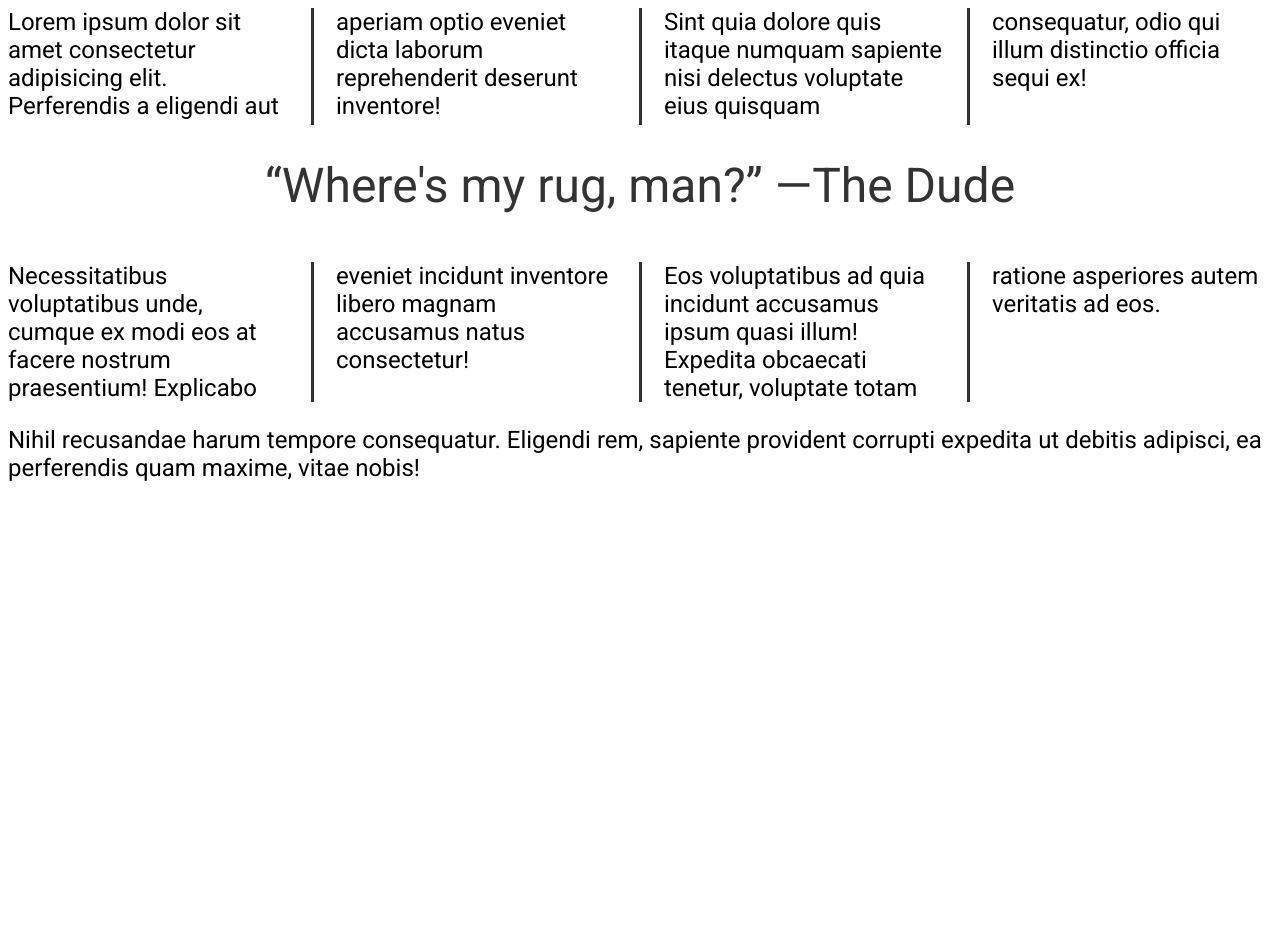
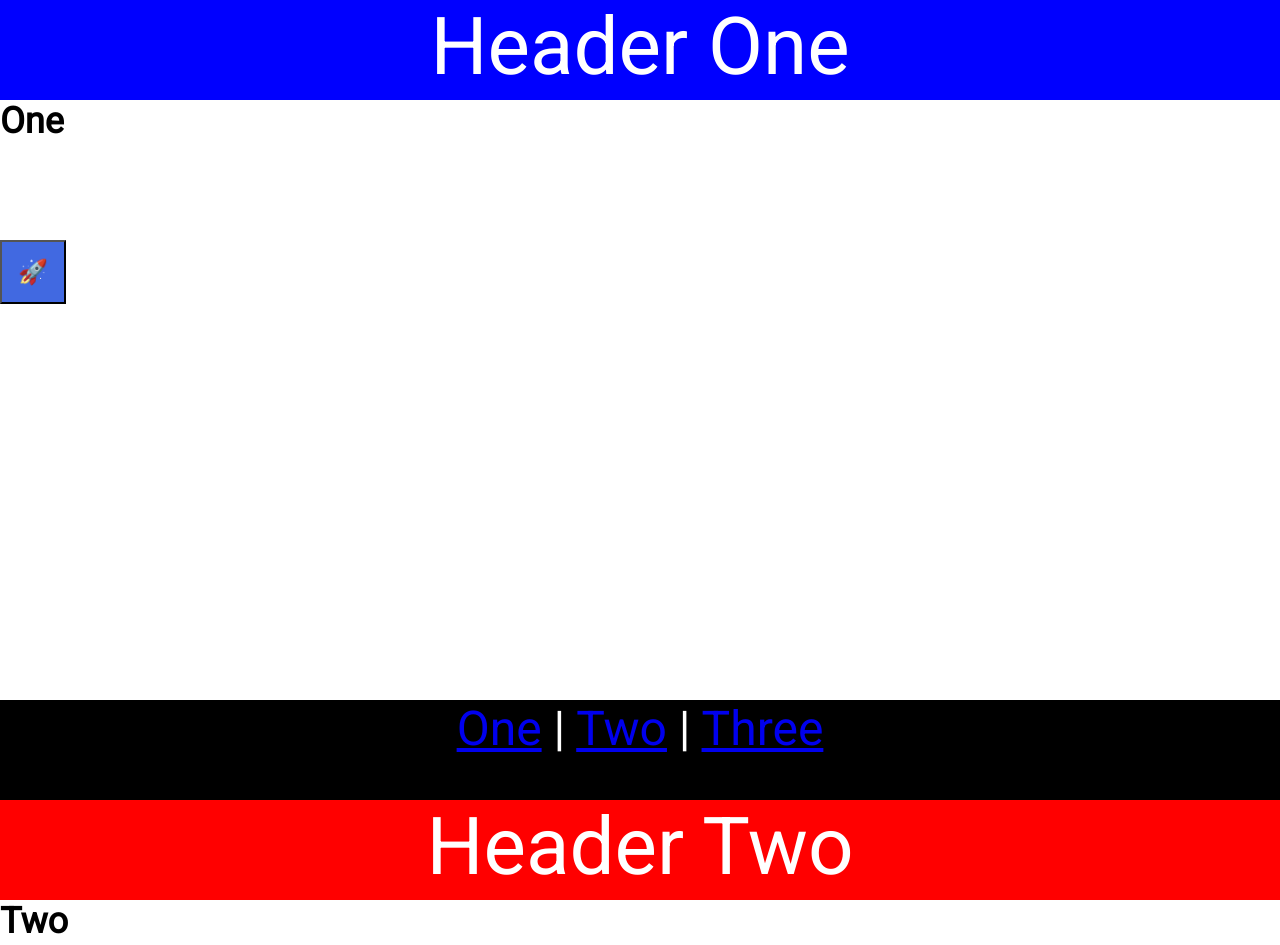
Before and after one commit to jeffgicharu/Learning_CSS, a plain HTML site: page index.html in a window 1280 px wide. Shown: the top 945 px of the page. Before the commit the page ends 800 px from the top, so only its background shows below. Drawn offline with Linux system fonts and the light colour scheme.

Commit message:
CSS Position Property

```diff
--- a/css/style.css
+++ b/css/style.css
@@ -1,39 +1,114 @@
-@import url("https://fonts.googleapis.com/css2?family=Roboto&display=swap");
+@import url("https://fonts.googleapis.com/css2?family=Roboto&family=Lobster&display=swap");
+
+* {
+  margin: 0;
+  padding: 0;
+  box-sizing: border-box;
+}
 
 body {
   font-family: "Roboto", sans-serif;
   font-size: 1.5rem;
+  min-height: 200vh;
 }
 
-.columns{
-  /* column-count: 4;
-  column-width:250px; */
-  columns:4 250px;
-  column-rule: 3px solid #333;
-  column-gap: 3rem;
+.outer-container {
+  border: 3px dashed #000;
+  width: 75vw;
+  height: 85vh;
+  margin: 40px auto;
 }
 
-.columns p{
-  margin-top: 0;
+.inner-container {
+  border: 2px solid #00f;
+  width: 40vw;
+  height: 50vh;
+  margin: 200px auto;
 }
 
-.columns h2{
-  margin-top:0;
-  background-color: #333;
-  color:#fff;
+.box {
+  width: 150px;
+  height: 150px;
+  color: #fff;
   padding: 1rem;
-  break-inside:avoid;
-  break-before: column;
 }
 
-.columns .quote{
-  margin-top: 2rem;
-  font-size: 3rem;
-  text-align: center;
-  color: #333;
-  column-span:all;
+.absolute {
+  background-color: #00f;
+  position: absolute;
+  top: 0;
+  left: -10000px;
+  z-index: 1;
 }
 
-.nowrap{
-  white-space: nowrap;
+.relative{
+  background-color: red;
+  position: relative;
+  top: 300px;
+  left: 100px;
 }
+
+.fixed{
+  background-color: green;
+  position: fixed;
+  top: 100px;
+}
+
+.sticky{
+  background-color: #000;
+  position: sticky;
+  top: 0;
+}
+
+html{
+  scroll-behavior: smooth;
+}
+
+section{
+  height: 100vh;
+}
+
+.blue{
+  background-color: #00f;
+}
+
+.red{
+  background-color: #f00;
+}
+
+.green{
+  background-color: green;
+}
+
+header,footer{
+  color: #fff;
+  text-align: center;
+  height: 100px;
+}
+
+header{
+  position: sticky;
+  top: 0;
+  font-size: 5rem;
+}
+
+footer{
+  background-color: #000;
+  position: sticky;
+  bottom: 0;
+  font-size: 3rem;
+}
+
+a:visited{
+  color: #fff;
+}
+
+.social{
+  background-color: royalblue;
+  color: white;
+  font-size: inherit;
+  padding: 1rem;
+  position: fixed;
+  top: 30%;
+  left: 0;
+}
--- a/index.html
+++ b/index.html
@@ -5,21 +5,45 @@
     <meta charset="UTF-8">
     <meta http-equiv="X-UA-Compatible" content="IE=edge">
     <meta name="viewport" content="width=device-width, initial-scale=1.0">
-    <title>CSS Columns</title>
+    <title>CSS Position</title>
     <link rel="stylesheet" href="css/style.css">
 </head>
 
 <body>
-    <section class="columns">
-        <p>Lorem ipsum dolor sit amet consectetur adipisicing elit. Perferendis a eligendi aut aperiam optio eveniet dicta laborum reprehenderit deserunt inventore!</p>
-        <p>Sint quia dolore quis itaque numquam sapiente nisi delectus voluptate eius quisquam consequatur, odio qui illum distinctio officia sequi ex!</p>
-        <!-- <h2>Next Topic</h2> -->
-        <p class="quote">&#8220;Where's my rug, man?&#8221; <span class="nowrap">&#8212;The Dude</span></p>
-        <p>Necessitatibus voluptatibus unde, cumque ex modi eos at facere nostrum praesentium! Explicabo eveniet incidunt inventore libero magnam accusamus natus consectetur!</p>
-        <p>Eos voluptatibus ad quia incidunt accusamus ipsum quasi illum! Expedita obcaecati tenetur, voluptate totam ratione asperiores autem veritatis ad eos.</p>
+    <!-- <div class="outer-container">
+        <div class="inner-container">
+            <div class="box absolute">
+                <p>Absolute</p>
+            </div>
+            <div class="box relative">
+                <p>Relative</p>
+            </div>
+            <div class="box fixed">
+                <p>Fixed</p>
+            </div>
+            <div class="box sticky">
+                <p>Sticky</p>
+            </div>
+        </div>
+    </div> -->
+    <button class="social">🚀</button>
+    <section id="one">
+        <header class="blue">Header One</header>
+        <h2>One</h2>
     </section>
-    <p>Nihil recusandae harum tempore consequatur. Eligendi rem, sapiente provident corrupti expedita ut debitis adipisci, ea perferendis quam maxime, vitae nobis!</p>
-
+    <section id="two">
+        <header class="red">Header Two</header>
+        <h2>Two</h2>
+    </section>
+    <section id="three">
+        <header class="green">Header Three</header>
+        <h2>Three</h2>
+    </section>
+    <footer>
+        <a href="#one">One</a> |
+        <a href="#two">Two</a> |
+        <a href="#three">Three</a>
+    </footer>
 </body>
 
 </html>
```
